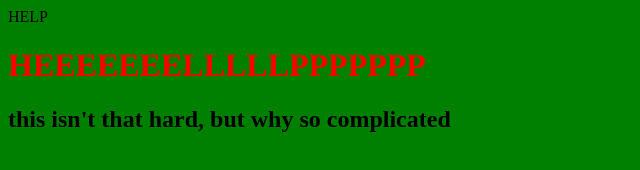
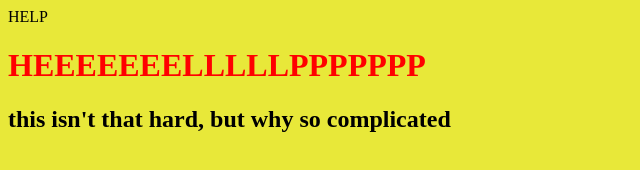
Before and after one commit to IIEmilyII/INFS-624, a plain HTML site: page index.html in a window 1280 px wide. Shown: the whole page, without its empty margins (0-640 px from the left). Drawn offline with Linux system fonts and the light colour scheme.

Commit message:
Update index.html

```diff
--- a/index.html
+++ b/index.html
@@ -2,7 +2,7 @@ HELP
 
 <title>INFS634 Practice</title>
 <style>
-body {background-color: green;}
+body {background-color: rgb(232, 232, 57);}
 h1 {color: red;}
 p {color: blue;}
 </style>
```
